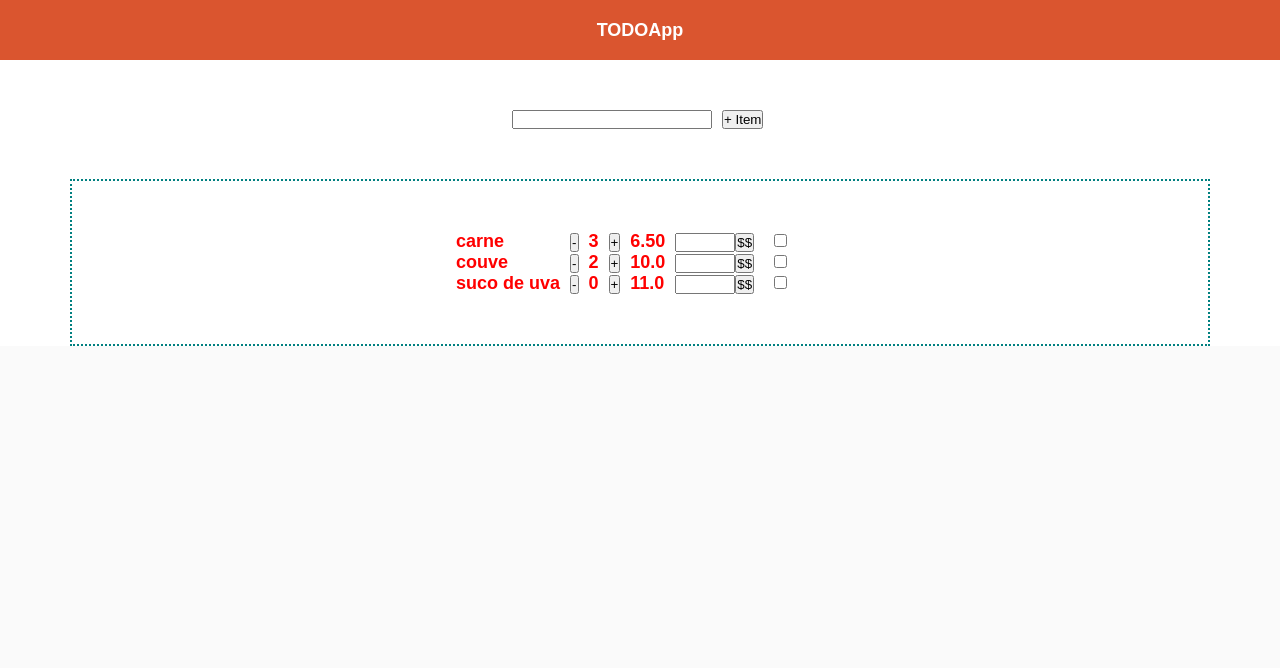
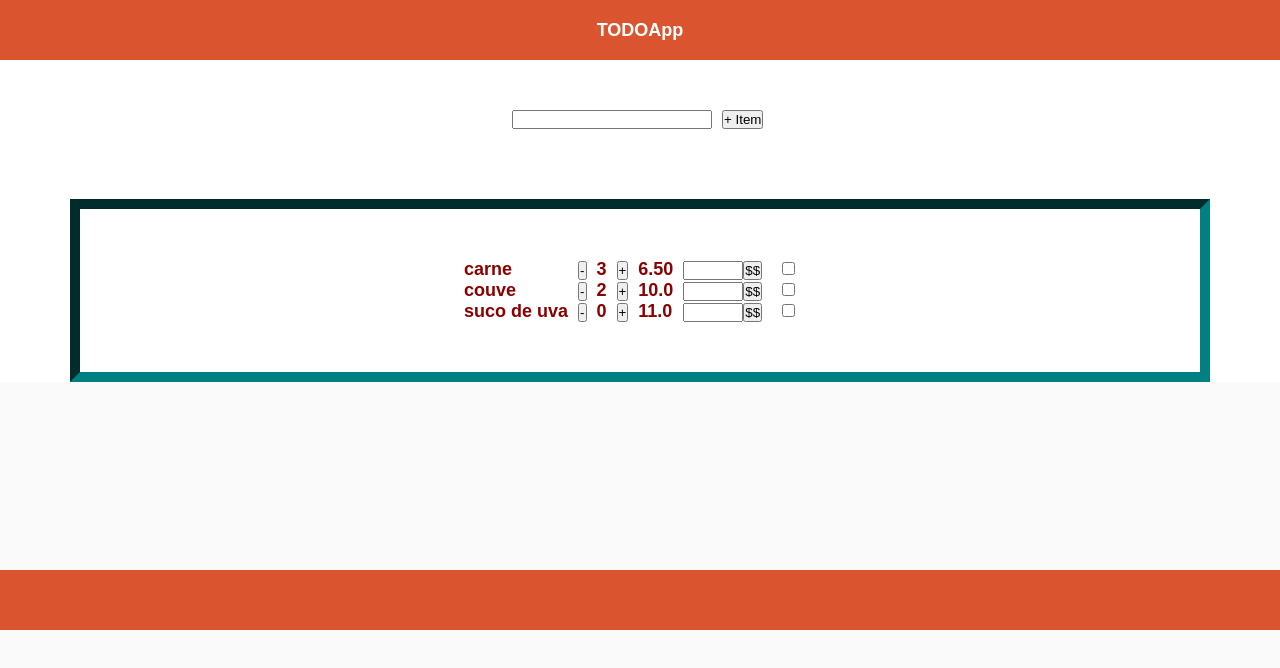
Before and after one commit to raianyrufino/TODOApp, a React (Create React App) app: page / in a window 1280 px wide. Shown: the top 668 px of the page. Built offline with nearby package versions, Linux system fonts and the light colour scheme.

Commit message:
create rodape component

```diff
--- a/src/App.js
+++ b/src/App.js
@@ -4,12 +4,14 @@ import "./styles.css";
 
 import Header from './components/Header/index';
 import Tabela from './components/Tabela/index';
+import Rodape from './components/Rodape';
 
 function App() {
    return (
     <div className="App">
       <Header/>
       <Tabela/>
+      <Rodape/>
     </div>
   );
 }
--- /dev/null
+++ b/src/components/Rodape/index.js
@@ -0,0 +1,7 @@
+import React from 'react';
+
+import "./styles.css";
+
+const Rodape = () => <header id="main-header"></header>
+
+export default Rodape;
--- /dev/null
+++ b/src/components/Rodape/styles.css
@@ -0,0 +1,11 @@
+header#main-header {
+    width: 100%;
+    height: 60px;
+    background: #da552f;
+    font-size: 18px;
+    font-weight: bold;
+    color: white;
+    display: flex;
+    justify-content: center;
+    align-items: center ;
+}
--- a/src/components/Tabela/index.js
+++ b/src/components/Tabela/index.js
@@ -101,7 +101,7 @@ const Tabela = () => {
 
                     <tr key = {item.id} class="item"
                         style = {{textDecoration: item.status ? 'line-through' : '',
-                                color: item.status ? 'green' : 'red'}}>
+                                color: item.status ? 'green' : 'darkred'}}>
 
                         <td>
                             {item.nome}
--- a/src/components/Tabela/styles.css
+++ b/src/components/Tabela/styles.css
@@ -6,12 +6,13 @@
 }
 
 .tabela .lista{
-    margin-top: 50px;
+    margin-top: 70px;
     margin-left: 70px;
     margin-right: 70px;
-    border: 2px solid teal;
-    border-style: dotted;
+    border: 10px solid teal;
+    border-style: inset;
     padding: 50px 0px 50px 0px;
+    margin-block-end: 188px;
     padding-left: 30%;
 }
 
```
